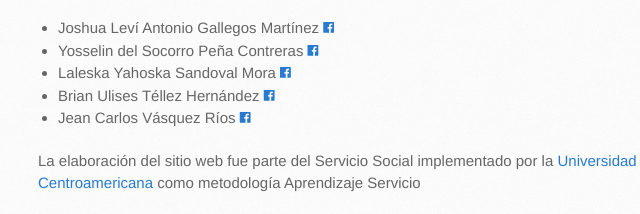
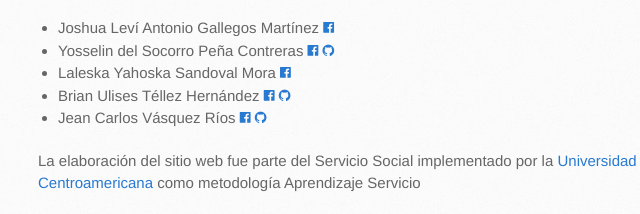
Before and after one commit to sekainoshihaisha/asochivida, a plain HTML site: page index.html in a window 1280 px wide. Shown: the part 343-557 px from the top of the page, 132-772 px from the left. Drawn offline with Linux system fonts and the light colour scheme.

Commit message:
Update index.html

```diff
--- a/index.html
+++ b/index.html
@@ -37,10 +37,10 @@
 
 <ul>
 <li>Joshua Leví Antonio Gallegos Martínez <a href="https://www.facebook.com/profile.php?id=100008261740279" target="_blank"><i class="fi-social-facebook"></i></a></li>
-<li>Yosselin del Socorro Peña Contreras <a href="https://www.facebook.com/yosselin.penita" target="_blank"><i class="fi-social-facebook"></i></a></li>
+<li>Yosselin del Socorro Peña Contreras <a href="https://www.facebook.com/yosselin.penita" target="_blank"><i class="fi-social-facebook"></i></a> <a href="https://github.com/YosselinP" target="_blank"><i class="fi-social-github"></i></a> <a href="https://www.linkedin.com/in/yosselin-del-socorro-pe%C3%B1a-contreras-301696120" targer="_blank"><i class="fi-social-linkdin"></i></a></li>
 <li>Laleska Yahoska Sandoval Mora <a href="https://www.facebook.com/laleskayahoska.sandovalmora.7" target="_blank"><i class="fi-social-facebook"></i></a></li>
-<li>Brian Ulises Téllez Hernández <a href="https://www.facebook.com/brian.tellez.969" target="_blank"><i class="fi-social-facebook"></i></a></li>
-<li>Jean Carlos Vásquez Ríos <a href="https://www.facebook.com/jeantoto04" target="_blank"><i class="fi-social-facebook"></i></a></li>
+<li>Brian Ulises Téllez Hernández <a href="https://www.facebook.com/brian.tellez.969" target="_blank"><i class="fi-social-facebook"></i></a> <a href="https://github.com/sekainoshihaisha" target="_blank"><i class="fi-social-github"></i></a> <a href="https://www.linkedin.com/in/brian-ulises-t%C3%A9llez-hern%C3%A1ndez-98b89b11b" targer="_blank"><i class="fi-social-linkdin"></i></a></li>
+<li>Jean Carlos Vásquez Ríos <a href="https://www.facebook.com/jeantoto04" target="_blank"><i class="fi-social-facebook"></i></a> <a href="https://github.com/jean04123" target="_blank"><i class="fi-social-github"></i></a> <a href="https://www.linkedin.com/in/jean-carlos-v%C3%A1squez-r%C3%ADos-997681120" targer="_blank"><i class="fi-social-linkdin"></i></a></li>
 </ul>
 
 <p>La elaboración del sitio web fue parte del Servicio Social implementado por la <a href="http://www.uca.edu.ni/">Universidad Centroamericana</a> como metodología Aprendizaje Servicio</p>
```
